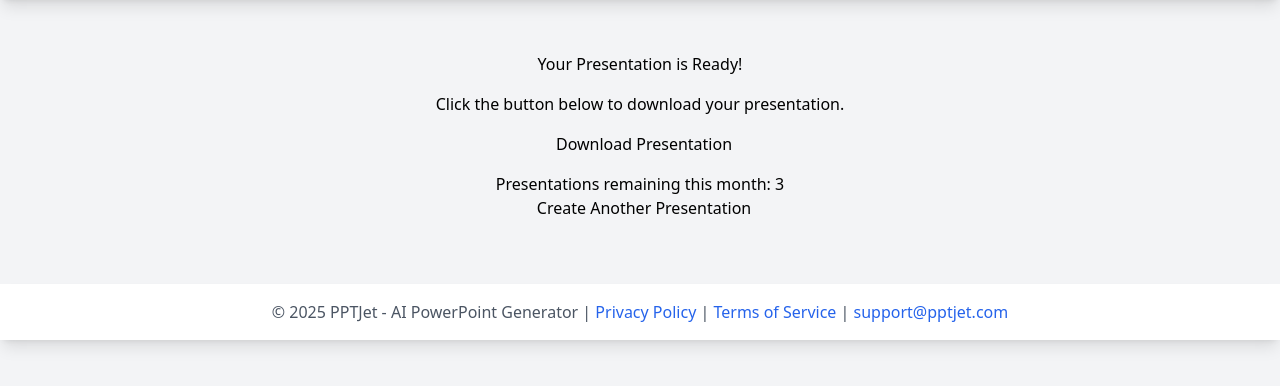
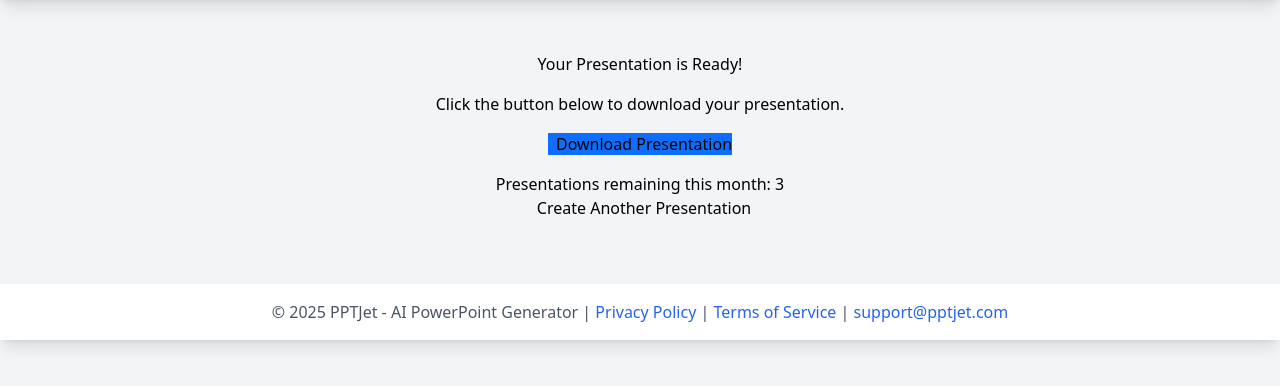
Before and after one commit to techanyday/pptjetz, a Flask app: page /download/page/1 in a window 1280 px wide. Shown: the part 64-450 px from the top of the page. Run offline with Flask 3, Linux system fonts and the light colour scheme; the visitor is signed in with stand-in values (Sample User, id 1); some libraries are stand-ins or nearby versions.

Commit message:
style: make Download Presentation button visibly blue

```diff
--- a/app/templates/download.html
+++ b/app/templates/download.html
@@ -10,7 +10,7 @@
 
                     <p class="lead mb-4">Click the button below to download your presentation.</p>
 
-                    <a href="{{ download_url }}" class="btn btn-primary btn-lg mb-4">
+                    <a href="{{ download_url }}" class="btn btn-primary btn-lg mb-4" style="background-color:#0d6efd;border-color:#0d6efd;">
                         <i class="fas fa-download me-2"></i>Download Presentation
                     </a>
 
```
